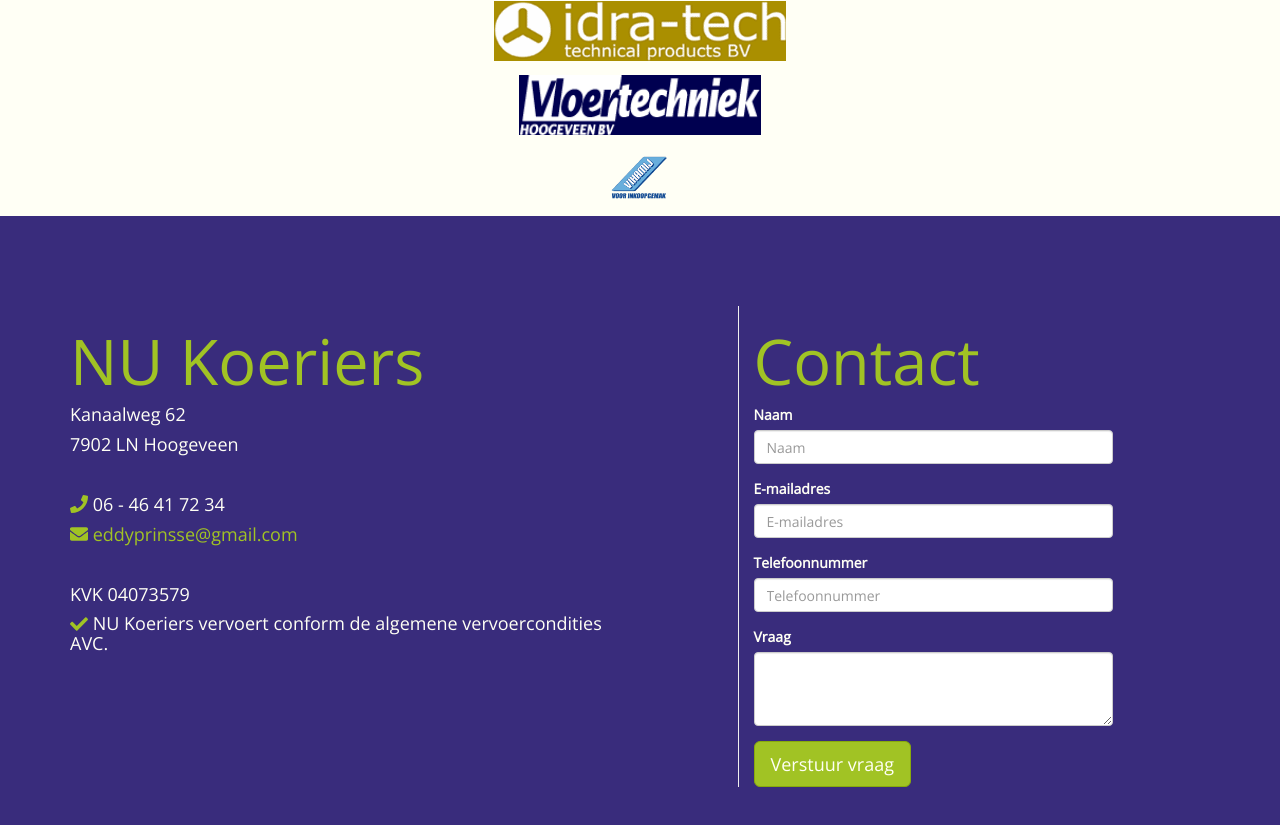
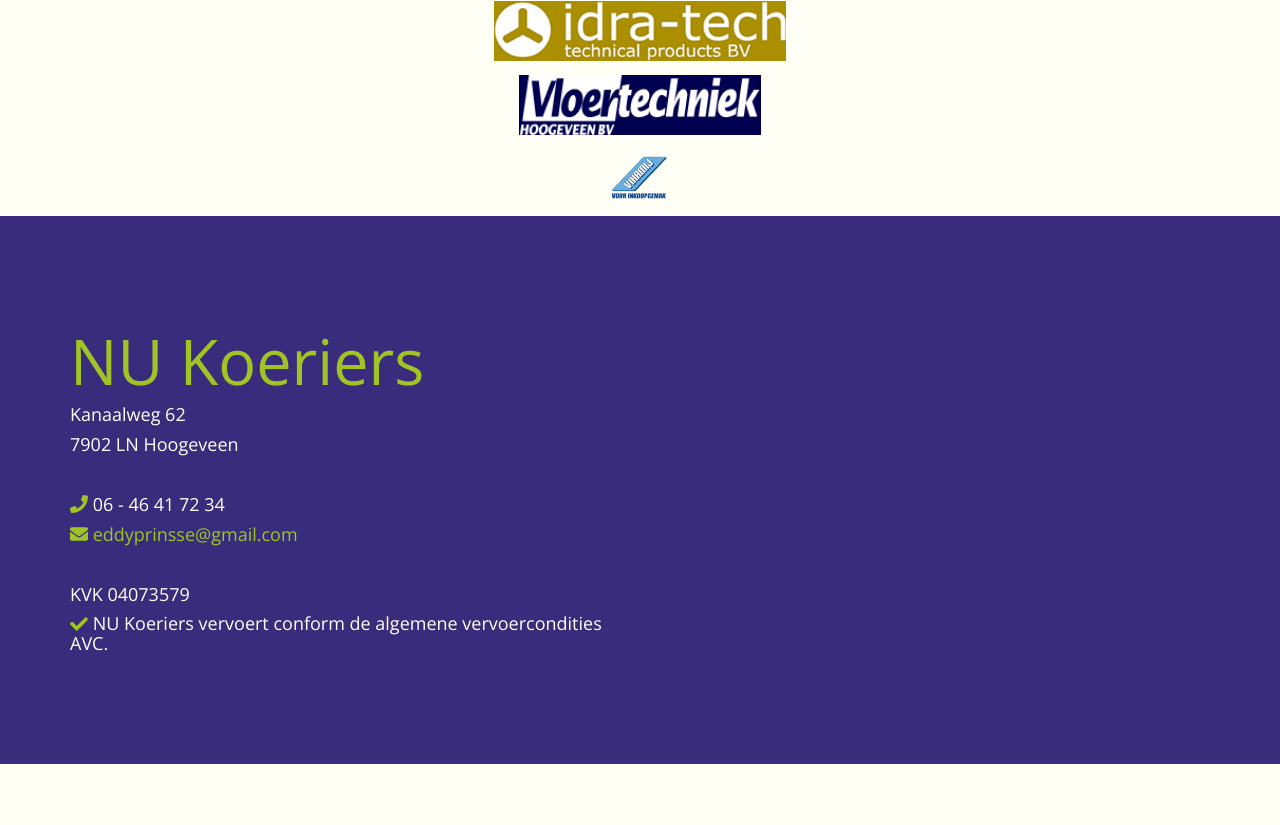
Before and after one commit to mauricekleine/nukoeriers, a Next.js app: page / in a window 1280 px wide. Shown: the part 1793-2618 px from the top of the page. After the commit the page ends 2557 px from the top, so only its background shows below. Built offline with nearby package versions, Linux system fonts and the light colour scheme.

Commit message:
feat: disable contact form for now

```diff
--- a/src/pages/index.tsx
+++ b/src/pages/index.tsx
@@ -369,7 +369,7 @@
                   </li>
                 </ul>
               </div>
-              <div className="col-md-4 col-md-offset-1 contact">
+              {/* <div className="col-md-4 col-md-offset-1 contact">
                 <h1>Contact</h1>
                 <form id="form" action="" method="post">
                   <div className="form-group">
@@ -422,7 +422,7 @@
                     Verstuur vraag
                   </button>
                 </form>
-              </div>
+              </div> */}
             </div>
           </div>
         </div>
```
